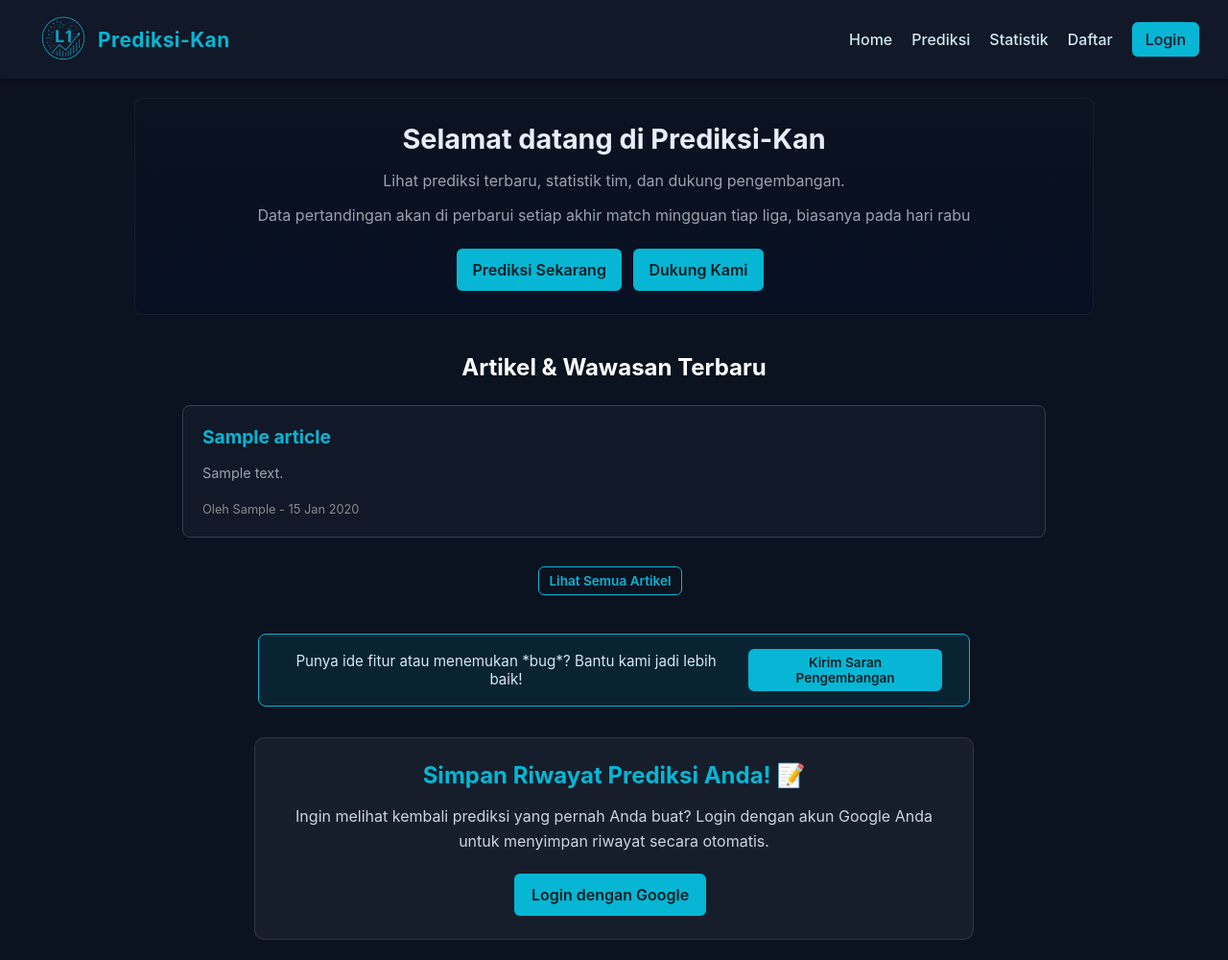
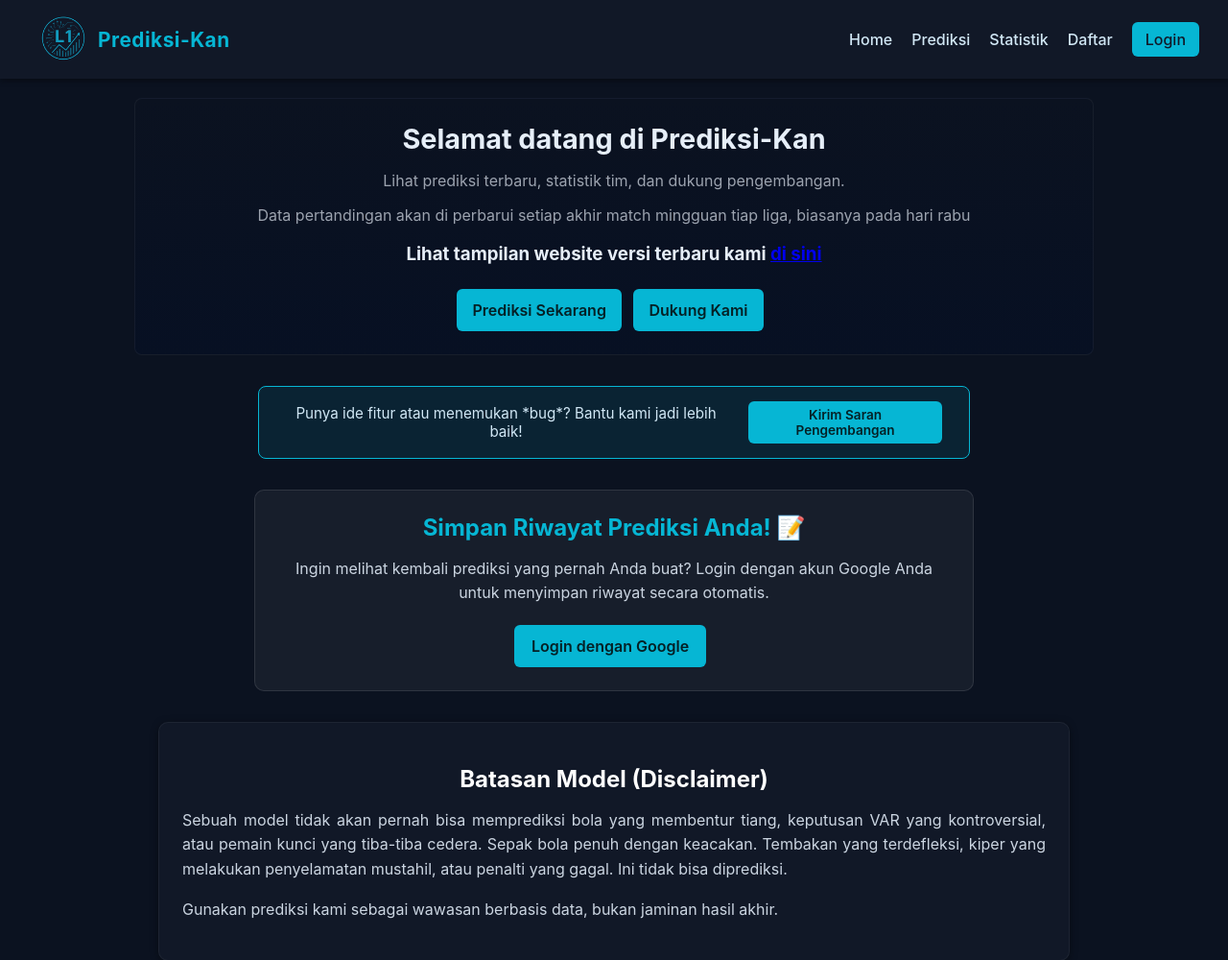
Before and after one commit to Laluarkan/prediksikan-v2, a Django app: page / in a window 1280 px wide. Shown: the top 1000 px of the page at 96% size. Run offline with Django 5.2, Linux system fonts and the light colour scheme; tables that the repository leaves empty hold one stand-in row (values such as "Sample post"); some libraries are stand-ins or nearby versions.

Commit message:
change link

```diff
--- a/templates/home.html
+++ b/templates/home.html
@@ -18,34 +18,12 @@
     <h1>Selamat datang di Prediksi-Kan</h1>
     <p>Lihat prediksi terbaru, statistik tim, dan dukung pengembangan.</p>
     <p>Data pertandingan akan di perbarui setiap akhir match mingguan tiap liga, biasanya pada hari rabu</p>
+    <h3>Lihat tampilan website versi terbaru kami <a href="https://l1prediksikan.onrender.com/">di sini</a></h3>
     <div class="hero-actions">
       <a class="btn" href="{% url 'index' %}">Prediksi Sekarang</a>
       <a class="btn sawer" href="https://saweria.co/prediksikan" target="_blank">Dukung Kami</a>
     </div>
   </header>
-
-  {% if latest_articles %}
-  <section class="articles-section">
-      <h2>Artikel & Wawasan Terbaru</h2>
-      <div class="article-grid">
-          {% for article in latest_articles %}
-          <a href="{{ article.get_absolute_url }}" class="article-card">
-              <div class="article-card-content">
-                  <h3>{{ article.title }}</h3>
-                  <p>{{ article.excerpt }}</p>
-                  <span class="article-card-footer">
-                      Oleh {{ article.author.first_name|default:article.author.email }}
-                      - {{ article.created_on|date:"d M Y" }}
-                  </span>
-              </div>
-          </a>
-          {% endfor %}
-      </div>
-      <div class="article-actions">
-        <a href="{% url 'article_list' %}" class="btn small">Lihat Semua Artikel</a>
-      </div>
-  </section>
-  {% endif %}
 
   {% if user.is_authenticated and win_rate_stats %}
     <section class="win-rate-card">
```
